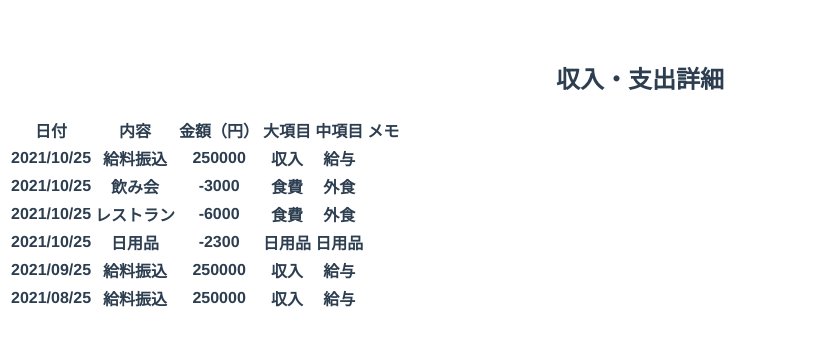
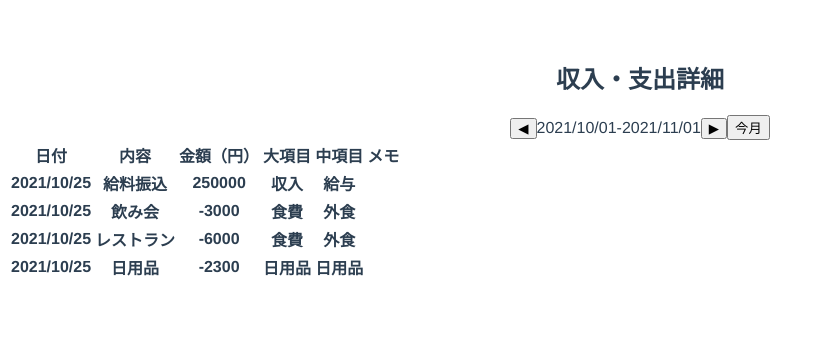
Before and after one commit to 44x1carbon/vue-expenses, a Vue app: page / in a window 1280 px wide. Shown: the top 346 px of the page, without its empty margins (0-822 px from the left). Built offline with nearby package versions, Linux system fonts and the light colour scheme.

Commit message:
表示期間を変更できるように

```diff
--- a/package.json
+++ b/package.json
@@ -11,6 +11,7 @@
     "build": "node build/build.js"
   },
   "dependencies": {
+    "dayjs": "^1.10.7",
     "vue": "^2.5.2"
   },
   "devDependencies": {
--- a/src/App.vue
+++ b/src/App.vue
@@ -2,6 +2,15 @@
   <div id="app">
     <section>
       <h2>収入・支出詳細</h2>
+      <div>
+        <div>
+          <button @click="prevMonth">◀︎</button>
+          <span>{{ displayDateRange[0].format("YYYY/MM/DD") }}</span>
+          <span>-</span>
+          <span>{{ displayDateRange[1].format("YYYY/MM/DD") }}</span>
+          <button @click="nextMonth">▶︎</button>
+          <button @click="nowMonth">今月</button>
+        </div>
         <table>
           <tr>
             <th>日付</th>
@@ -20,6 +29,7 @@
             <th>{{ row.memo }}</th>
           </tr>
         </table>
+      </div>
     </section>
   </div>
 </template>
@@ -27,21 +37,41 @@
 <script>
 import IncomeExpensesData from './data.json'
 import customParseFormat from 'dayjs/plugin/customParseFormat'
+import isBetween from 'dayjs/plugin/isBetween'
 import dayjs from 'dayjs'
 dayjs.extend(customParseFormat)
+dayjs.extend(isBetween)
 
 export default {
   name: 'App',
   data () {
     return {
       incomeExpensesData: [...IncomeExpensesData],
+      displayDateRangeStart: dayjs(new Date(2021, 9, 1, 0, 0, 0, 0))
+    }
+  },
+  methods: {
+    nextMonth () {
+      this.displayDateRangeStart = this.displayDateRangeStart.add(1, 'month')
+    },
+    prevMonth () {
+      this.displayDateRangeStart = this.displayDateRangeStart.subtract(1, 'month')
+    },
+    nowMonth () {
+      this.displayDateRangeStart = dayjs().date(1).hour(0).minute(0).second(0).millisecond(0)
     }
   },
   computed: {
     incomeExpensesDetailsData () {
       return [...this.incomeExpensesData].sort((a, b) => {
         return dayjs(b.date, 'YYYY/MM/DD').unix() - dayjs(a.date, 'YYYY/MM/DD').unix()
+      }).filter(item => {
+        return dayjs(item.date, 'YYYY/MM/DD').isBetween(this.displayDateRange[0], this.displayDateRange[1])
       })
+    },
+    // 表示期間
+    displayDateRange () {
+      return [this.displayDateRangeStart, this.displayDateRangeStart.add(1, 'month')]
     }
   }
 }
@@ -49,7 +79,7 @@ export default {
 
 <style>
 #app {
-  font-family: 'Avenir', Helvetica, Arial, sans-serif;
+  font-family: "Avenir", Helvetica, Arial, sans-serif;
   -webkit-font-smoothing: antialiased;
   -moz-osx-font-smoothing: grayscale;
   text-align: center;
```
Also changed, not shown: 1 other file (tests, documents, lock files or other folders). Lines whose indentation alone changed are shown as unchanged.
